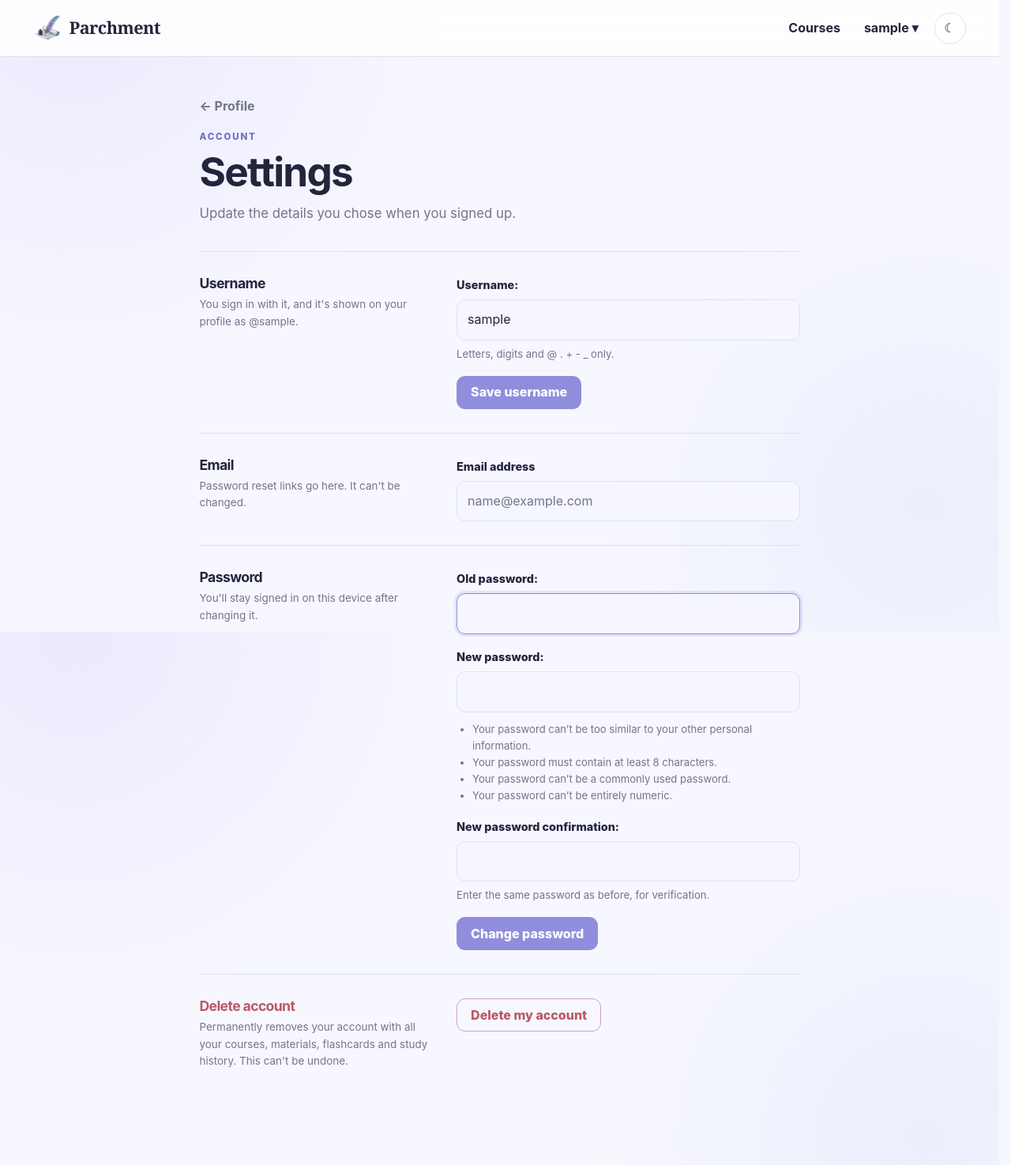
After one commit to anish0m/Parchment, a Django app: page /accounts/settings/ in a window 1280 px wide. The commit adds this page. Shown: the whole page at 79% size. Run offline with Django 5.2, Linux system fonts and the light colour scheme; the visitor is signed in with stand-in values (Sample User, id 1); parts of the project's set-up code (start-up, migrations or seed data) failed here and were passed over; some libraries are stand-ins or nearby versions.

Commit message:
add: Account settings page
Replace the "Change password" menu item with Settings: change the
username or password (email stays fixed) and delete the account from a
password-confirmed modal. Old password_change links redirect to Settings.

Co-Authored-By: Claude Opus 5.5 <noreply@anthropic.com>
Claude-Session: https://claude.ai/code/session_01EagsnVgPoFrGnNauZ842Sj

```diff
--- a/accounts/forms.py
+++ b/accounts/forms.py
@@ -34,3 +34,39 @@ class SignUpForm(UserCreationForm):
         if User.objects.filter(email__iexact=email).exists():
             raise forms.ValidationError("An account with this email already exists.")
         return email
+
+
+class UsernameForm(forms.ModelForm):
+    """Settings: change the username chosen at sign-up."""
+
+    class Meta:
+        model = User
+        fields = ("username",)
+        help_texts = {"username": "Letters, digits and @ . + - _ only."}
+
+    def clean_username(self):
+        username = self.cleaned_data["username"]
+        taken = User.objects.filter(username__iexact=username).exclude(pk=self.instance.pk)
+        if taken.exists():
+            raise forms.ValidationError("A user with that username already exists.")
+        return username
+
+
+class DeleteAccountForm(forms.Form):
+    """Settings: deleting the account needs the current password."""
+
+    password = forms.CharField(
+        label="Your password",
+        strip=False,
+        widget=forms.PasswordInput(attrs={"autocomplete": "current-password"}),
+    )
+
+    def __init__(self, user, *args, **kwargs):
+        self.user = user
+        super().__init__(*args, **kwargs)
+
+    def clean_password(self):
+        password = self.cleaned_data["password"]
+        if not self.user.check_password(password):
+            raise forms.ValidationError("That password is incorrect.")
+        return password
--- a/accounts/urls.py
+++ b/accounts/urls.py
@@ -1,11 +1,25 @@
 from django.urls import include, path
+from django.views.generic import RedirectView
 
-from .views import LoginView, SignUpView, profile
+from .views import LoginView, SignUpView, account_settings, delete_account, profile
 
 urlpatterns = [
     path("signup/", SignUpView.as_view(), name="signup"),
     path("login/", LoginView.as_view(), name="login"),
     path("profile/", profile, name="profile"),
-    # login, logout, password_change*, password_reset*
+    path("settings/", account_settings, name="settings"),
+    path("settings/delete/", delete_account, name="delete_account"),
+    # Passwords are changed in settings now; old links land there.
+    path(
+        "password_change/",
+        RedirectView.as_view(pattern_name="settings", permanent=False),
+        name="password_change",
+    ),
+    path(
+        "password_change/done/",
+        RedirectView.as_view(pattern_name="settings", permanent=False),
+        name="password_change_done",
+    ),
+    # login, logout, password_reset*
     path("", include("django.contrib.auth.urls")),
 ]
--- a/accounts/views.py
+++ b/accounts/views.py
@@ -1,12 +1,14 @@
 from django.conf import settings
 from django.contrib import messages
-from django.contrib.auth import login
+from django.contrib.auth import login, logout, update_session_auth_hash
 from django.contrib.auth import views as auth_views
 from django.contrib.auth.decorators import login_required
+from django.contrib.auth.forms import PasswordChangeForm
 from django.db.models import Max
 from django.db.models.functions import Greatest
 from django.shortcuts import redirect, render
 from django.urls import reverse_lazy
+from django.views.decorators.http import require_POST
 from django.views.generic import CreateView
 
 from courses.forms import CourseForm
@@ -16,7 +18,7 @@ from materials.models import Material
 from parchment.throttling import LoginThrottle, describe_wait, is_blocked, wait_time
 from study.models import ReviewLog
 
-from .forms import LoginForm, SignUpForm
+from .forms import DeleteAccountForm, LoginForm, SignUpForm, UsernameForm
 
 LATEST_COURSES = 2
 
@@ -83,3 +85,66 @@ def profile(request):
             "course_form": CourseForm(owner=user),
         },
     )
+
+
+@login_required
+def account_settings(request):
+    """Change what was chosen at sign-up (username, password); the email stays fixed."""
+    user = request.user
+    username_form = UsernameForm(instance=user, prefix="account")
+    password_form = PasswordChangeForm(user, prefix="password")
+    action = request.POST.get("action")
+    if request.method == "POST" and action == "username":
+        username_form = UsernameForm(request.POST, instance=user, prefix="account")
+        if username_form.is_valid():
+            username_form.save()
+            messages.success(request, "Your username has been updated.")
+            return redirect("settings")
+        # Show the name that's still saved, not the rejected one, in the header.
+        user.refresh_from_db(fields=["username"])
+    elif request.method == "POST" and action == "password":
+        password_form = PasswordChangeForm(user, request.POST, prefix="password")
+        if password_form.is_valid():
+            password_form.save()
+            update_session_auth_hash(request, password_form.user)  # stay signed in
+            messages.success(request, "Your password has been changed.")
+            return redirect("settings")
+    return _render_settings(request, username_form, password_form, DeleteAccountForm(user))
+
+
+@login_required
+@require_POST
+def delete_account(request):
+    form = DeleteAccountForm(request.user, request.POST)
+    if not form.is_valid():
+        return _render_settings(
+            request,
+            UsernameForm(instance=request.user, prefix="account"),
+            PasswordChangeForm(request.user, prefix="password"),
+            form,
+            open_delete=True,
+        )
+    user = request.user
+    logout(request)
+    user.delete()  # courses, materials, cards and study history go with it
+    messages.success(request, "Your account and everything in it has been deleted.")
+    return redirect("home")
+
+
+def _render_settings(request, username_form, password_form, delete_form, open_delete=False):
+    status = (
+        400
+        if any(f.is_bound and f.errors for f in (username_form, password_form, delete_form))
+        else 200
+    )
+    return render(
+        request,
+        "accounts/settings.html",
+        {
+            "username_form": username_form,
+            "password_form": password_form,
+            "delete_form": delete_form,
+            "open_delete": open_delete,
+        },
+        status=status,
+    )
--- a/static/css/app.css
+++ b/static/css/app.css
@@ -507,3 +507,15 @@ form.htmx-request .when-idle { display: none; }
   .study-top { display: grid; grid-template-columns: 1fr auto; row-gap: 4px; }
   .study-top > span { grid-column: 1 / -1; order: 3; }
 }
+
+/* Settings: one bordered row per setting, intro beside the form (stacked on phones). */
+.settings-section { display: grid; grid-template-columns: minmax(0, 0.8fr) minmax(0, 1.2fr); gap: 16px 36px; padding: 30px 0; border-top: 1px solid var(--line); }
+.settings-intro h2 { font-size: 1.1rem; margin: 0 0 6px; }
+.settings-intro p { margin: 0; }
+.settings-section .actions { align-self: start; }
+.danger-zone h2 { color: var(--danger); }
+input[readonly] { background: var(--surface-soft); color: var(--muted); cursor: default; }
+.hero-copy .messages { width: 100%; margin: 0 0 22px; }
+@media (max-width: 700px) {
+  .settings-section { grid-template-columns: minmax(0, 1fr); }
+}
--- a/templates/accounts/profile.html
+++ b/templates/accounts/profile.html
@@ -52,7 +52,7 @@
         <p class="muted small">Signed in as {{ user.get_username }}.</p>
       </div>
       <div class="actions">
-        <a class="btn btn-ghost btn-small" href="{% url 'password_change' %}">Change password</a>
+        <a class="btn btn-ghost btn-small" href="{% url 'settings' %}">Settings</a>
       </div>
     </div>
   </section>
--- /dev/null
+++ b/templates/accounts/settings.html
@@ -0,0 +1,90 @@
+{% extends "base.html" %}
+
+{% block title %}Settings · Parchment{% endblock %}
+{% block main_class %}page-narrow{% endblock %}
+
+{% block content %}
+  <a class="back" href="{% url 'profile' %}">← Profile</a>
+  <div class="page-head">
+    <div>
+      <div class="eyebrow">Account</div>
+      <h1 class="title-long">Settings</h1>
+      <p class="lead">Update the details you chose when you signed up.</p>
+    </div>
+  </div>
+
+  <section class="settings-section" aria-labelledby="settings-username">
+    <div class="settings-intro">
+      <h2 id="settings-username">Username</h2>
+      <p class="muted small">You sign in with it, and it's shown on your profile as @{{ user.get_username }}.</p>
+    </div>
+    <form method="post" class="form" action="{% url 'settings' %}">
+      {% csrf_token %}
+      <input type="hidden" name="action" value="username">
+      {{ username_form.as_div }}
+      <div class="actions"><button type="submit" class="btn btn-primary">Save username</button></div>
+    </form>
+  </section>
+
+  <section class="settings-section" aria-labelledby="settings-email">
+    <div class="settings-intro">
+      <h2 id="settings-email">Email</h2>
+      <p class="muted small">Password reset links go here. It can't be changed.</p>
+    </div>
+    <div class="form">
+      <div>
+        <label for="id_email_readonly">Email address</label>
+        <input type="email" id="id_email_readonly" value="{{ user.email }}" readonly aria-readonly="true">
+      </div>
+    </div>
+  </section>
+
+  <section class="settings-section" id="password" aria-labelledby="settings-password">
+    <div class="settings-intro">
+      <h2 id="settings-password">Password</h2>
+      <p class="muted small">You'll stay signed in on this device after changing it.</p>
+    </div>
+    <form method="post" class="form" action="{% url 'settings' %}#password">
+      {% csrf_token %}
+      <input type="hidden" name="action" value="password">
+      {{ password_form.as_div }}
+      <div class="actions"><button type="submit" class="btn btn-primary">Change password</button></div>
+    </form>
+  </section>
+
+  <section class="settings-section danger-zone" aria-labelledby="settings-delete">
+    <div class="settings-intro">
+      <h2 id="settings-delete">Delete account</h2>
+      <p class="muted small">Permanently removes your account with all your courses, materials, flashcards and study history. This can't be undone.</p>
+    </div>
+    <div class="actions">
+      <button type="button" class="btn btn-danger" data-open-modal="delete-account-modal">Delete my account</button>
+    </div>
+  </section>
+{% endblock %}
+
+{% block modals %}
+  <div id="delete-account-modal" class="modal-backdrop{% if open_delete %} open{% endif %}" role="alertdialog" aria-modal="true"
+       aria-labelledby="delete-account-title" aria-describedby="delete-account-text"{% if not open_delete %} aria-hidden="true"{% endif %}>
+    <div class="modal">
+      <div class="modal-head">
+        <div>
+          <div class="eyebrow">Delete account</div>
+          <h2 id="delete-account-title">Delete your account?</h2>
+        </div>
+        <button type="button" class="close" data-close-modal="delete-account-modal" aria-label="Close">×</button>
+      </div>
+      <div class="notice notice-danger" id="delete-account-text">
+        Everything in <strong>@{{ user.get_username }}</strong> will be deleted for good: courses, materials, flashcards and study history.
+      </div>
+      <form method="post" class="form" action="{% url 'delete_account' %}" style="margin-top: 20px">
+        {% csrf_token %}
+        {{ delete_form.as_div }}
+        <div class="actions">
+          <button type="submit" class="btn btn-danger-solid">Delete forever</button>
+          <button type="button" class="btn btn-ghost" data-close-modal="delete-account-modal">Cancel</button>
+        </div>
+      </form>
+    </div>
+  </div>
+{% endblock %}
--- a/templates/home.html
+++ b/templates/home.html
@@ -8,6 +8,7 @@
     <button type="button" class="theme-toggle corner-theme" data-theme-toggle aria-label="Switch theme"><span data-theme-icon aria-hidden="true">☾</span></button>
     <div class="hero-inner">
       <section class="hero-copy">
+        {% include "partials/messages.html" %}
         <img class="hero-logo" src="{% static 'img/logo.png' %}" alt="Parchment" width="82" height="82">
         <div class="hero-kicker">Study materials, made memorable</div>
         <h1>Your notes have more to say.</h1>
--- a/templates/partials/site_header.html
+++ b/templates/partials/site_header.html
@@ -12,7 +12,7 @@
           <div class="user-menu" data-user-menu>
             <a href="{% url 'profile' %}">Profile</a>
             <a href="{% url 'courses:list' %}">All courses</a>
-            <a href="{% url 'password_change' %}">Change password</a>
+            <a href="{% url 'settings' %}">Settings</a>
             {% if user.is_staff %}<a href="{% url 'admin:index' %}">Admin</a>{% endif %}
             <hr>
             <form method="post" action="{% url 'logout' %}">
```
Also changed, not shown: templates/registration/password_change_done.html (deleted, +0 -14 lines), templates/registration/password_change_form.html (deleted, +0 -22 lines), tests/test_accounts.py (+7 -2 lines), tests/test_ui.py (+86 -1 lines).
